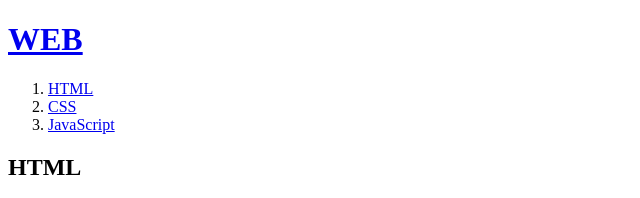
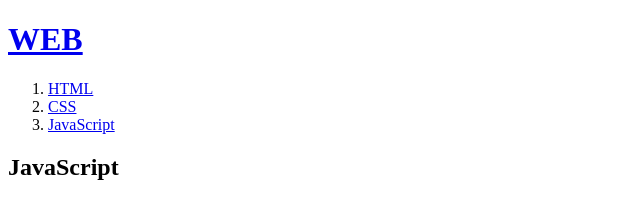
Before and after one commit to cmclcl99/WEB1, a plain HTML site: page 3.html in a window 1280 px wide. Shown: the top 198 px of the page, 0-640 px from the left. Drawn offline with Linux system fonts and the light colour scheme.

Commit message:
Add files via upload

```diff
--- a/3.html
+++ b/3.html
@@ -13,7 +13,7 @@
     <li><a href="2.html">CSS</a></li>
     <li><a href="3.html">JavaScript</a></li>
   </ol>
-<h2>HTML</h2>
+<h2>JavaScript</h2>
 <img src="jjjavascript.jpg" width="25%" title="JAVASCRIPT">
 <h3>객체 기반의 스크립트 프로그래밍 언어이다.</h3>
 <p>언어는 웹 브라우저 내에서 주로 사용하며, 다른 응용 프로그램의 내장 객체에도 접근할 수 있는 기능을 가지고 있다.
```
